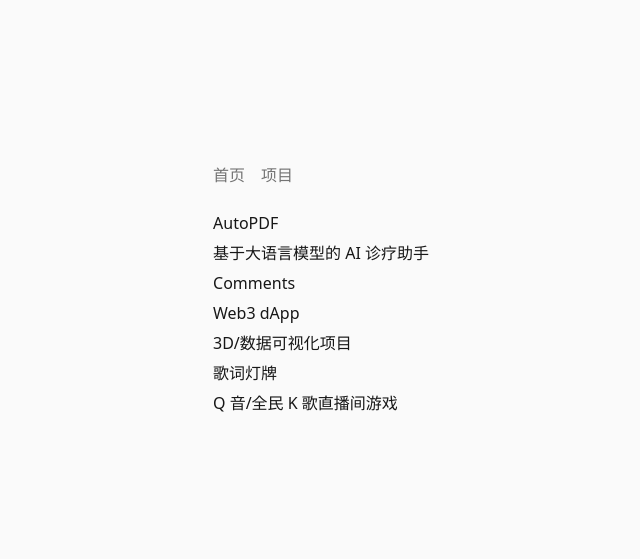
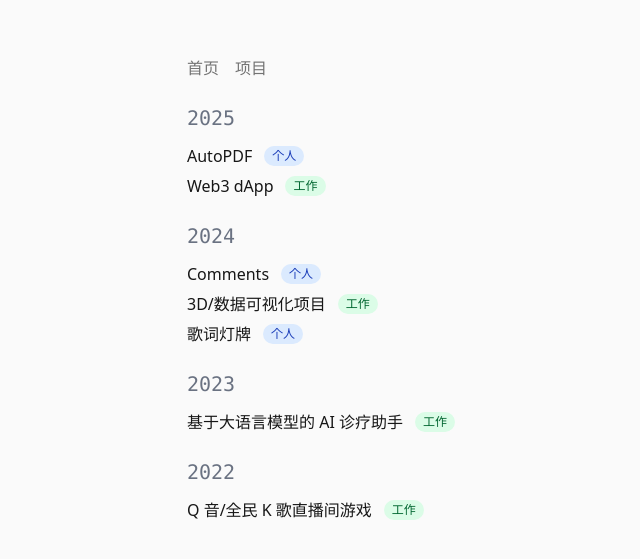
Before and after one commit to hidaviddong/daviddong, an Astro site: page /projects in a window 1280 px wide. Shown: the part 111-670 px from the top of the page, without its empty margins (319-959 px from the left). Built offline with nearby package versions, Linux system fonts and the light colour scheme; Astro itself is replaced by a stand-in of ours.

Commit message:
feat: add tag

```diff
--- a/src/content.config.ts
+++ b/src/content.config.ts
@@ -5,6 +5,8 @@
   loader: glob({ pattern: "**/[^_]*.md", base: "./src/projects" }),
   schema: z.object({
     title: z.string(),
+    date: z.string(),
+    type: z.enum(["个人", "工作"]),
   }),
 });
 
--- a/src/pages/projects/index.astro
+++ b/src/pages/projects/index.astro
@@ -3,23 +3,55 @@
 import Layout from "../../layouts/Layout.astro";
 
 const projects = await getCollection("projects");
+const projectsByYear = projects.reduce<Record<string, typeof projects>>((acc, project) => {
+  const year = project.data.date;
+  if (!acc[year]) {
+    acc[year] = [];
+  }
+  acc[year].push(project);
+  return acc;
+}, {});
+
+const sortedYears = Object.keys(projectsByYear).sort((a, b) => Number(b) - Number(a));
 ---
 
 <Layout>
   <main>
-    <ul class="flex flex-col gap-1.5">
-      {
-        projects.map((project) => (
+
+{/* 然后在 JSX 中渲染 */}
+<div class="flex flex-col gap-6">
+  {sortedYears.map((year) => (
+    <div class="flex flex-col gap-3">
+      {/* 年份标题 */}
+      <h2 class="text-xl font-mono text-gray-500">{year}</h2>
+
+      {/* 该年份下的项目列表 */}
+      <ul class="flex flex-col gap-1.5">
+        {projectsByYear[year].map((project) => (
           <li>
             <a
               href={`/projects/${project.id}`}
-              class="group flex justify-between gap-3"
+              class="group flex items-center gap-3"
             >
               <span class="group-hover:underline">{project.data.title}</span>
+
+              {/* 项目类型标签 */}
+              <span
+                class={`
+                  text-xs px-2 py-0.5 rounded-full
+                  ${project.data.type === "个人"
+                    ? "bg-blue-100 text-blue-800"
+                    : "bg-green-100 text-green-800"}
+                `}
+              >
+                {project.data.type}
+              </span>
             </a>
           </li>
-        ))
-      }
-    </ul>
+        ))}
+      </ul>
+    </div>
+  ))}
+</div>
   </main>
 </Layout>
--- a/src/projects/autopdf.md
+++ b/src/projects/autopdf.md
@@ -1,6 +1,7 @@
 ---
 title: "AutoPDF"
 date: "2025"
+type: "个人"
 ---
 
 通过对话，生成任意 PDF 的网页。
--- a/src/projects/chatbot.md
+++ b/src/projects/chatbot.md
@@ -1,21 +1,25 @@
 ---
 title: "基于大语言模型的 AI 诊疗助手"
-date: "2024"
+date: "2023"
+type: "工作"
 ---
 
 AI 诊疗助手是一款医疗场景的智能辅助工具，利用检索增强（RAG）技术，使其能够迅速识别与当前病症相似的案例。
 
 我负责从 0 到 1 整体前端架构的搭建和开发。
 
+![main](../assets/chatbot/main.webp)
 
-![main](../assets/chatbot/main.webp)
 <center>首页</center>
 
 ![main](../assets/chatbot/dialog.webp)
+
 <center>对话</center>
 
 ![main](../assets/chatbot/image.webp)
+
 <center>多模态</center>
 
 ![main](../assets/chatbot/literature.webp)
+
 <center>文献检索</center>
--- a/src/projects/comments.md
+++ b/src/projects/comments.md
@@ -1,6 +1,7 @@
 ---
 title: "Comments"
 date: "2024"
+type: "个人"
 ---
 
 一个可以轻松集成到任何网站的轻量级评论系统，是 Vercel Comments 的开源替代品。
@@ -12,8 +13,6 @@
 - 打开工具栏菜单，然后选择 Comment 或快捷方式中的注释气泡图标。
 - 鼠标移动到的 DOM 节点会突出显示，再次点击可以留下评论。
 
-
-
 ![main](../assets/comments/comments.gif)
 
 <center>Comments</center>
--- a/src/projects/dApp.md
+++ b/src/projects/dApp.md
@@ -1,6 +1,7 @@
 ---
 title: "Web3 dApp"
 date: "2025"
+type: "工作"
 ---
 
 为 [ATT](https://www.attglobal.io/)（Advertising Time Trace）项目开发 dApp 界面，包括代币交换、代币质押、领取奖励等功能。
--- a/src/projects/data-visualization.md
+++ b/src/projects/data-visualization.md
@@ -1,9 +1,11 @@
 ---
 title: "3D/数据可视化项目"
 date: "2024"
+type: "工作"
 ---
 
 ## 智慧园区
+
 负责办公场景的建模和前端 Three.js 交互部分。
 
 [项目部分预览链接](https://my-desktop-nine.vercel.app/)
@@ -20,7 +22,8 @@
 
 <center>烟雾特效</center>
 
-## B端可视化系统
+## B 端可视化系统
+
 使用 Echarts 创建一些列地图动态效果，如：飞线图、渐入渐出等等。
 
 ![main](../assets/data-visualization/map.gif)
@@ -28,6 +31,7 @@
 <center>地图动效</center>
 
 ## EEG-X 人工智能脑电分析平台
+
 负责了 v1.0 版本的前端开发，使用 Echarts 来绘制脑电波形图，并集成了打点、数据转换等功能。
 
 ![main](../assets/data-visualization/eeg.gif)
--- a/src/projects/lyrics.md
+++ b/src/projects/lyrics.md
@@ -1,6 +1,7 @@
 ---
 title: "歌词灯牌"
 date: "2024"
+type: "个人"
 ---
 
 用于现场表演的网页版歌词灯牌。竖屏下是歌单，横屏是歌词切换。
--- a/src/projects/tme.md
+++ b/src/projects/tme.md
@@ -1,6 +1,7 @@
 ---
 title: "Q 音/全民 K 歌直播间游戏"
 date: "2022"
+type: "工作"
 ---
 
 参与混合移动端应用开发。
```
